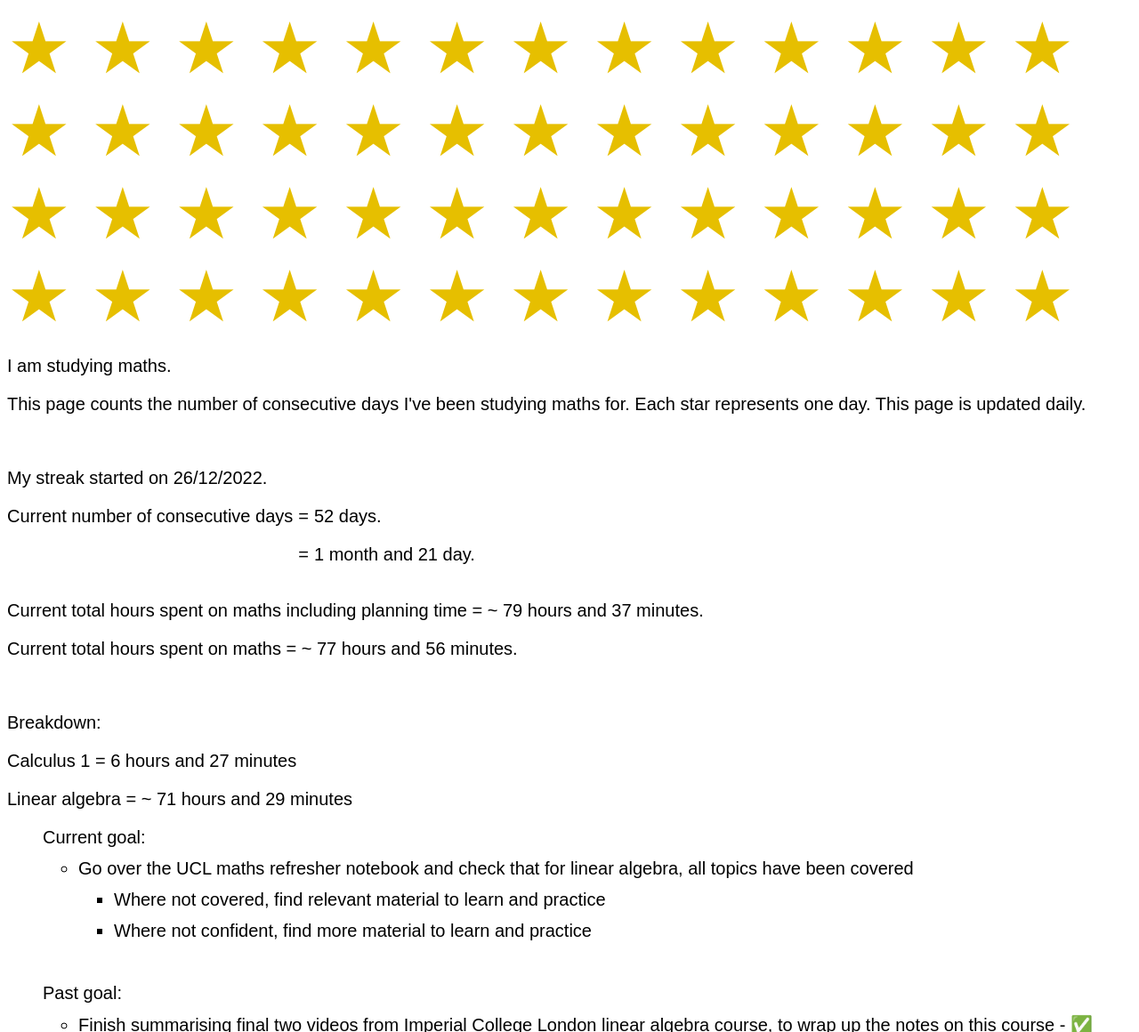
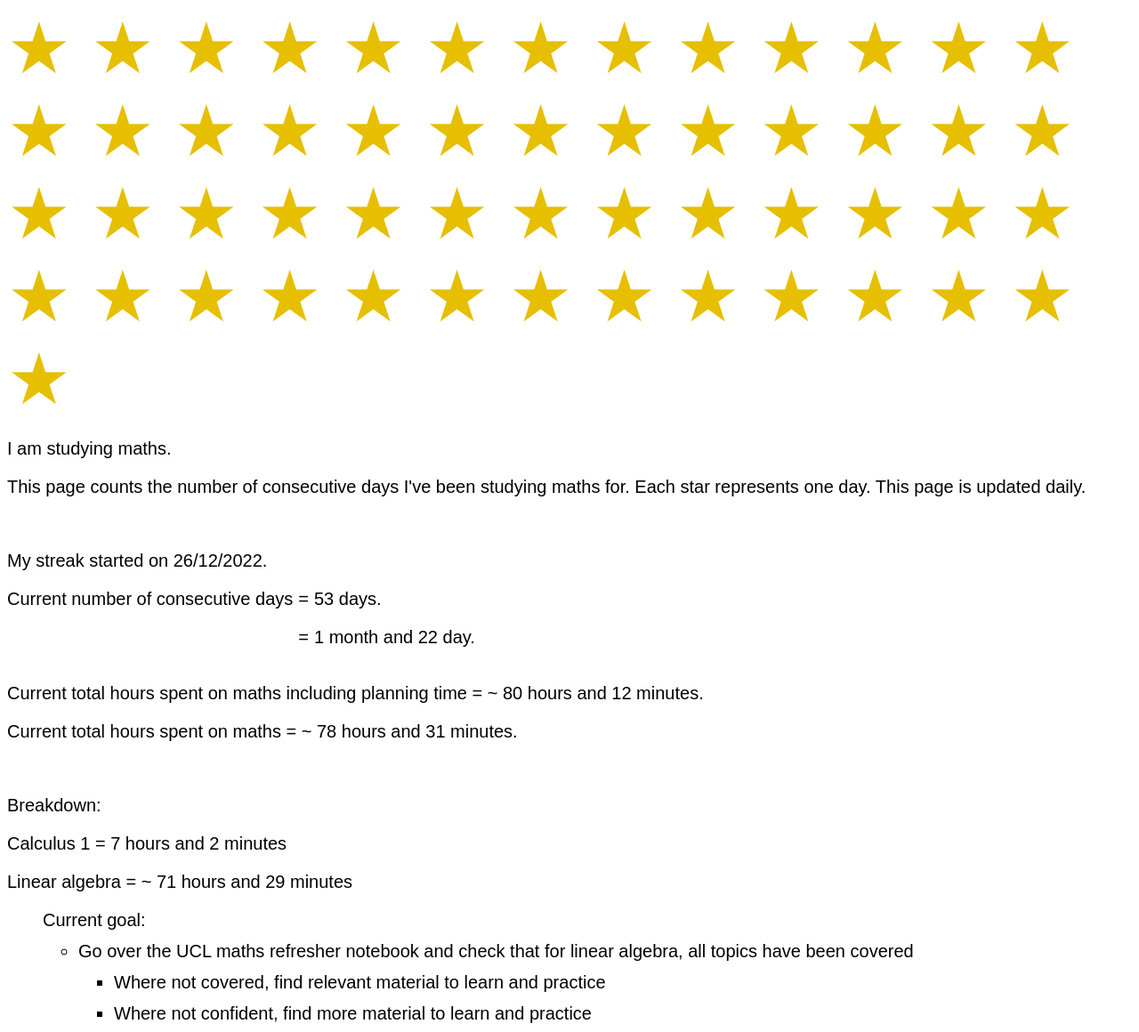
Before and after one commit to wenxin-liu/wenxin-studies-maths, a plain HTML site: page index.html in a window 1280 px wide. Shown: the top 1160 px of the page at 89% size. Drawn offline with Linux system fonts and the light colour scheme.

Commit message:
Add +1 day to maths streak for 16/02/23

```diff
--- a/index.html
+++ b/index.html
@@ -65,6 +65,7 @@
     <span title="13/02/23 25 minutes on calculus 1">&#9733;</span>
     <span title="14/02/23 27 minutes on calculus 1">&#9733;</span>
     <span title="15/02/23 25 minutes on calculus 1">&#9733;</span>
+    <span title="16/02/23 35 minutes on calculus 1">&#9733;</span>
   </div>
 
   <div class="summary-text">
@@ -91,7 +92,7 @@
           =
         </td>
         <td>
-          52 days.
+          53 days.
         </td>
       </tr>
 
@@ -102,7 +103,7 @@
           =
         </td>
         <td>
-          1 month and 21 day.
+          1 month and 22 day.
         </td>
       </tr>
 
@@ -110,18 +111,18 @@
   </div>
 
   <div class="summary-hours">
-    Current total hours spent on maths including planning time = ~ 79 hours and 37 minutes.
+    Current total hours spent on maths including planning time = ~ 80 hours and 12 minutes.
   </div>
 
   <div class="summary-hours">
-    Current total hours spent on maths = ~ 77 hours and 56 minutes.
+    Current total hours spent on maths = ~ 78 hours and 31 minutes.
   </div>
 
 
   <div class="stats">
     Breakdown:
     <p>
-      Calculus 1 = 6 hours and 27 minutes
+      Calculus 1 = 7 hours and 2 minutes
     </p>
 
     <p>
```
